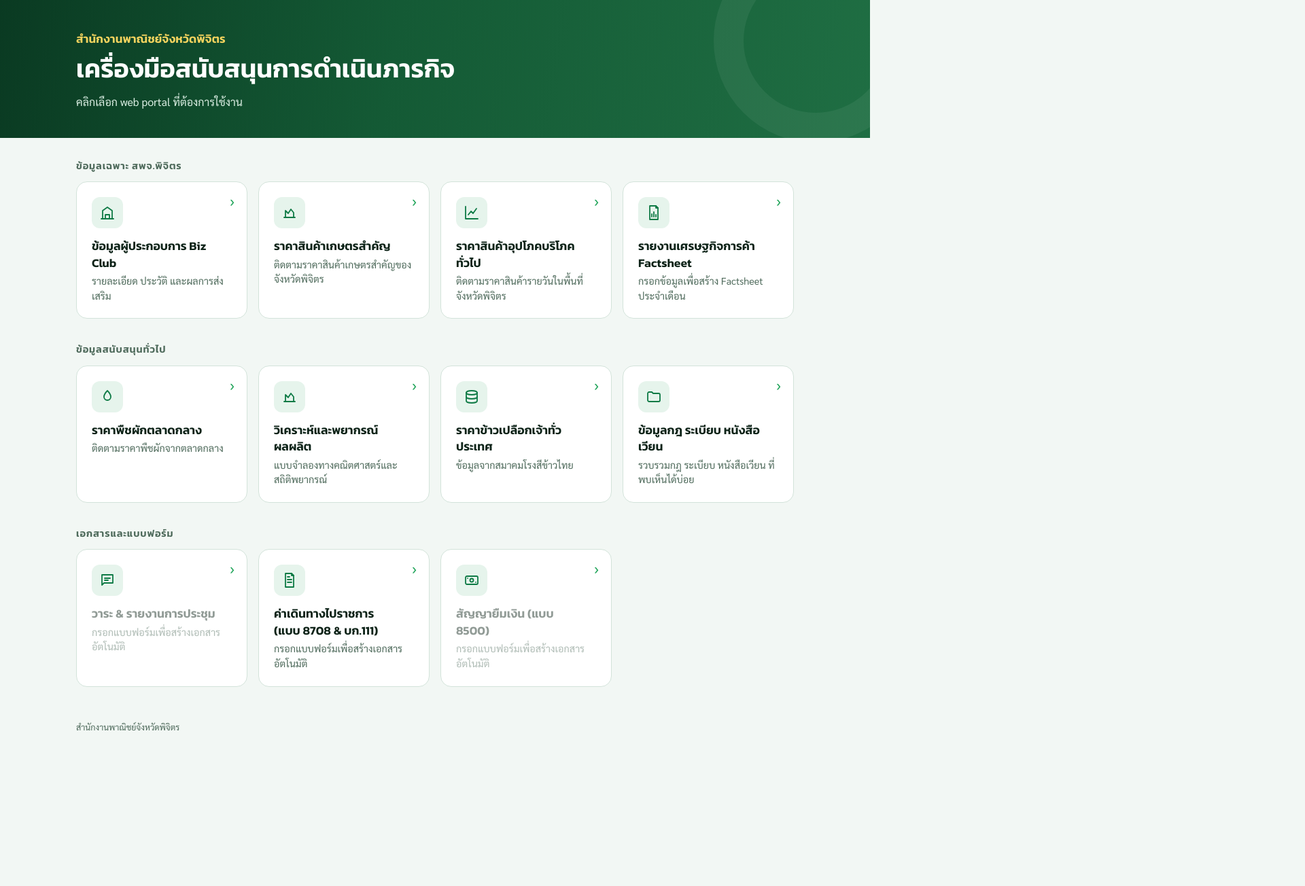
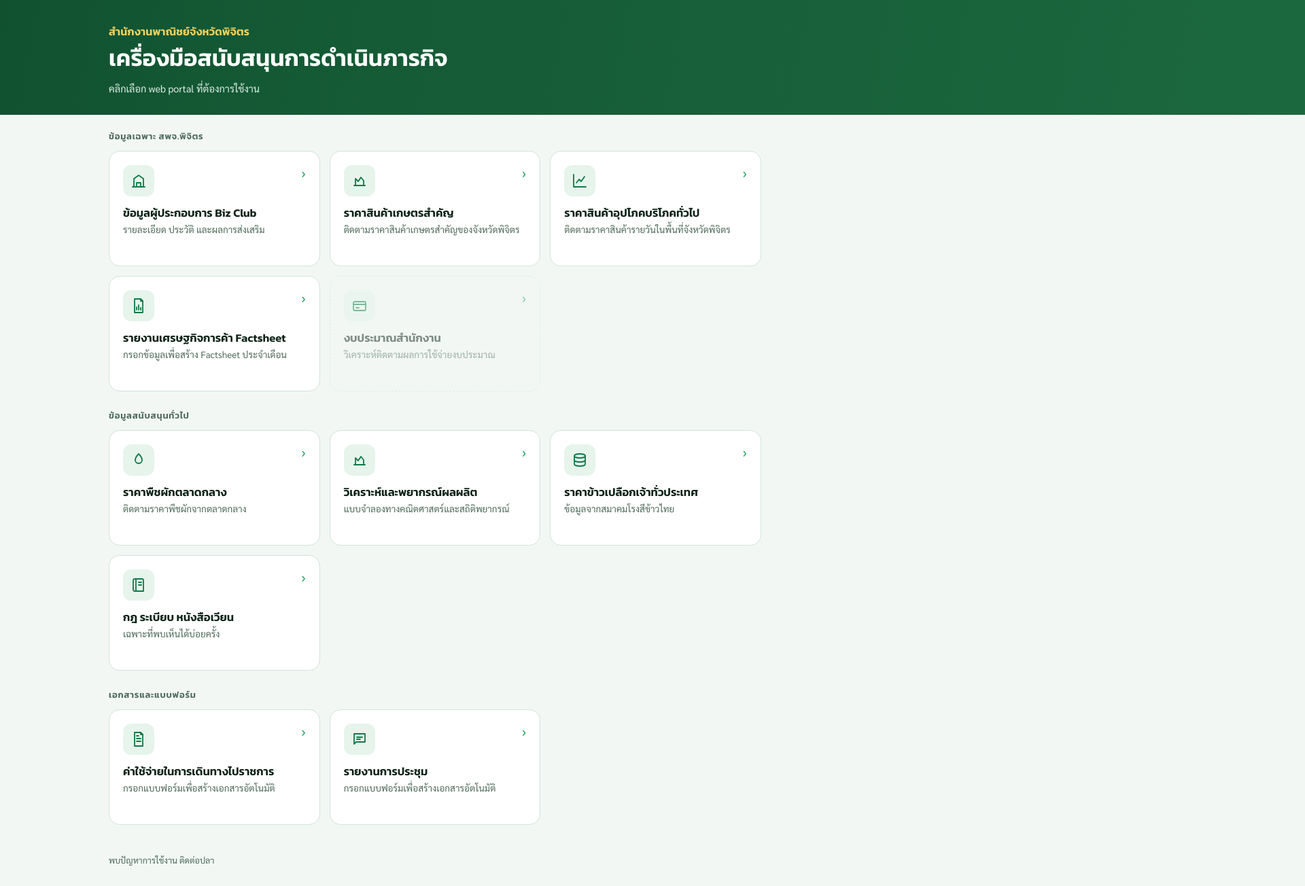
Before and after one commit to wuttinanmoc/phichit-mocsupport, a plain HTML site: page index.html in a window 1280 px wide. Shown: the top 1304 px of the page at 68% size, 1920 px wide, since content can reach past the window. Before the commit the page ends 1104 px from the top, so only its background shows below. Drawn offline with Linux system fonts and the light colour scheme.

Commit message:
Add files via upload

```diff
--- a/index.html
+++ b/index.html
@@ -12,169 +12,69 @@
   --forest:#073b24; --green:#0e7a45; --leaf:#22a55b; --gold:#f4d35e;
   --mint:#e6f4ec; --ground:#f2f7f4; --paper:#ffffff; --ink:#0d2318; --muted:#4e6a5b; --line:#d3e3da;
   --display:'Kanit','Prompt','Noto Sans Thai',sans-serif; --body:'Sarabun','Noto Sans Thai',sans-serif;
-  --pad:clamp(16px,4vw,32px);      /* ระยะขอบซ้ายขวา ปรับตามหน้าจอ */
-  --maxw:1120px;                    /* ความกว้างสูงสุดของเนื้อหาบนจอใหญ่ */
   color-scheme: light;
 }
-*,*::before,*::after{box-sizing:border-box}
-html{-webkit-text-size-adjust:100%;text-size-adjust:100%}
+*{box-sizing:border-box}
 html,body{margin:0;padding:0}
 img{max-width:100%}
 body{
-  background:var(--ground); color:var(--ink); font-family:var(--body);
-  font-size:clamp(15px,.9vw + 12px,16px); line-height:1.55;
-  min-height:100vh; min-height:100dvh;
-  display:flex; flex-direction:column;
-  overflow-wrap:break-word;
-  -webkit-tap-highlight-color:transparent;
+  background:var(--ground); color:var(--ink); font-family:var(--body); font-size:14px;
+  min-height:100vh;
+  padding-left:max(16px, env(safe-area-inset-left,0px));
+  padding-right:max(16px, env(safe-area-inset-right,0px));
+  padding-bottom:env(safe-area-inset-bottom,0px);
 }
-
-/* คอนเทนเนอร์กลาง ใช้ร่วมกันทั้ง header / main / footer ให้ขอบตรงกัน */
-.shell{
-  width:min(100%,var(--maxw)); margin-inline:auto;
-  padding-left:max(var(--pad),env(safe-area-inset-left,0px));
-  padding-right:max(var(--pad),env(safe-area-inset-right,0px));
-}
-
-/* ---------- Header (เต็มความกว้างจอ ไม่ใช้ negative margin แล้ว) ---------- */
 .head{
   background:linear-gradient(100deg,#0a3a22 0%,#145a35 45%,#1f6e43 100%);
-  color:#fff; position:relative; overflow:clip;
-  padding-top:calc(clamp(24px,5vw,44px) + env(safe-area-inset-top,0px));
-  padding-bottom:clamp(22px,4vw,40px);
+  color:#fff; margin:0 -100vw; padding:34px calc(16px + 100vw) 30px; position:relative; overflow:clip;
+  padding-top:calc(34px + env(safe-area-inset-top,0px));
 }
-.head::after{
-  content:"";position:absolute;right:-70px;top:-90px;
-  width:clamp(180px,30vw,300px);aspect-ratio:1;border-radius:50%;
-  border:clamp(28px,4vw,44px) solid rgba(255,255,255,.06);pointer-events:none
+.head::after{content:"";position:absolute;right:-70px;top:-90px;width:300px;height:300px;border-radius:50%;border:44px solid rgba(255,255,255,.06);pointer-events:none}
+.wrap{max-width:960px;margin:0 auto;position:relative;z-index:1}
+.org{font-family:var(--display);font-weight:600;font-size:clamp(14px,2.4vw,16px);color:var(--gold);margin:0 0 6px;letter-spacing:.01em}
+.title{font-family:var(--display);font-weight:600;font-size:clamp(24px,5vw,34px);line-height:1.25;margin:0;text-wrap:balance}
+.sub{margin:14px 0 0;color:#dcefe4;font-size:14.5px;max-width:52ch}
+main{max-width:960px;margin:0 auto;padding:22px 0 40px;display:grid;gap:26px}
+.group{display:grid;gap:12px}
+.eyebrow{font-family:var(--display);font-weight:600;font-size:13px;letter-spacing:.06em;color:var(--muted);margin:0}
+.grid{
+  display:grid; gap:14px;
+  grid-template-columns:repeat(auto-fill,minmax(min(100%,270px),1fr));
 }
-.head .shell{position:relative;z-index:1}
-.org{font-family:var(--display);font-weight:600;font-size:clamp(14px,2.4vw,17px);color:var(--gold);margin:0 0 6px;letter-spacing:.01em}
-.title{font-family:var(--display);font-weight:600;font-size:clamp(24px,5.2vw,38px);line-height:1.3;margin:0;text-wrap:balance}
-.sub{margin:12px 0 0;color:#dcefe4;font-size:clamp(14px,2vw,16px);max-width:52ch}
-
-/* ---------- Main ---------- */
-main{
-  flex:1 0 auto;
-  padding-top:clamp(18px,3vw,30px); padding-bottom:clamp(24px,4vw,44px);
-  display:grid; gap:clamp(22px,3.4vw,34px); align-content:start;
-}
-.group{display:grid;gap:12px}
-.eyebrow{font-family:var(--display);font-weight:600;font-size:clamp(13px,1.8vw,14.5px);letter-spacing:.06em;color:var(--muted);margin:0}
-
-.grid{
-  display:grid; gap:clamp(10px,1.6vw,16px);
-  grid-template-columns:repeat(auto-fill,minmax(min(100%,250px),1fr));
-}
-
-/* ---------- Card: เดสก์ท็อป/แท็บเล็ต = แนวตั้ง ---------- */
 a.btn{
-  display:flex; flex-direction:column; align-items:flex-start; gap:14px;
-  text-decoration:none; color:var(--ink);
-  background:var(--paper); border:1px solid var(--line); border-radius:16px;
-  padding:clamp(16px,2vw,22px); min-height:160px;
+  display:flex; flex-direction:column; align-items:flex-start; gap:14px; text-decoration:none; color:var(--ink);
+  background:var(--paper); border:1px solid var(--line); border-radius:16px; padding:20px; min-height:170px;
   position:relative;
   transition:border-color .15s ease, transform .15s ease, box-shadow .15s ease;
 }
+a.btn:hover{border-color:var(--leaf); box-shadow:0 6px 18px rgba(14,122,69,.12); transform:translateY(-2px)}
 a.btn:focus-visible{outline:2px solid var(--leaf); outline-offset:2px}
-a.btn:active{border-color:var(--leaf);background:#fafdfb}
 .icon{
   flex:none; width:46px; height:46px; border-radius:12px; display:grid; place-items:center;
   background:var(--mint); color:var(--green);
 }
 .icon svg{width:24px;height:24px;stroke:currentColor;fill:none;stroke-width:1.8;stroke-linecap:round;stroke-linejoin:round}
-.txt{min-width:0; flex:1; width:100%}
-.name{display:block;font-family:var(--display);font-weight:600;font-size:clamp(16px,1.2vw + 12px,17.5px);line-height:1.4;padding-right:22px}
-.desc{display:block;font-size:.9em;color:var(--muted);margin-top:4px;line-height:1.5}
-/* การ์ดที่อยู่ระหว่างพัฒนา: ตัวหนังสือจาง */
-.wip .name,.wip .desc{opacity:.45}
-.go{position:absolute;top:16px;right:18px;font-size:22px;line-height:1;color:var(--leaf);transition:transform .15s ease}
-
-/* hover เฉพาะอุปกรณ์ที่มีเมาส์ (กันอาการ hover ค้างบนมือถือ) */
-@media (hover:hover){
-  a.btn:hover{border-color:var(--leaf); box-shadow:0 6px 18px rgba(14,122,69,.12); transform:translateY(-2px)}
-  a.btn:hover .go{transform:translateX(3px)}
-}
-
-/* ---------- มือถือ: การ์ดแนวนอน กะทัดรัด กดง่าย ---------- */
-@media (max-width:599px){
-  .grid{grid-template-columns:1fr}
-  a.btn{
-    flex-direction:row; align-items:center; gap:14px;
-    min-height:76px; padding:14px 16px; border-radius:14px;
-  }
-  .txt{width:auto}
-  .name{padding-right:0}
-  .go{position:static; flex:none; align-self:center}
-  .icon{width:44px;height:44px}
-}
-
-/* จอเล็กมาก (<360px) */
-@media (max-width:359px){
-  a.btn{gap:10px;padding:12px}
-  .icon{width:38px;height:38px;border-radius:10px}
-  .icon svg{width:20px;height:20px}
-}
-
-/* ================= โหมดมือถือ (class .m ถูกเติมโดยสคริปต์ท้ายหน้า) =================
-   ใช้ได้ทั้งมือถือปกติ และกรณีเปิดแบบ "เว็บไซต์สำหรับเดสก์ท็อป" ที่ทำให้ตัวอักษรเล็กมาก */
-html.m body{font-size:17px;line-height:1.6;min-height:0}
-html.m .shell{padding-left:max(16px,env(safe-area-inset-left,0px));padding-right:max(16px,env(safe-area-inset-right,0px))}
-html.m .head{padding-top:calc(26px + env(safe-area-inset-top,0px));padding-bottom:26px}
-html.m .org{font-size:16px}
-html.m .title{font-size:28px;line-height:1.3}
-html.m .sub{font-size:16.5px;max-width:none}
-html.m main{gap:28px;padding-top:22px;padding-bottom:28px}
-html.m .group{gap:12px}
-html.m .eyebrow{font-size:16.5px;letter-spacing:.02em;color:var(--forest)}
-html.m .grid{grid-template-columns:1fr;gap:12px}
-html.m a.btn{
-  flex-direction:row;align-items:center;gap:14px;
-  min-height:84px;padding:16px;border-radius:16px;
-  border-width:1.5px;
-}
-html.m .icon{width:52px;height:52px;border-radius:14px}
-html.m .icon svg{width:28px;height:28px}
-html.m .txt{width:auto}
-html.m .name{font-size:18.5px;line-height:1.35;padding-right:0}
-html.m .desc{font-size:15.5px;line-height:1.45;margin-top:3px}
-html.m .go{position:static;flex:none;align-self:center;font-size:30px;margin-left:auto}
-html.m a.btn:hover{transform:none;box-shadow:none}
-html.m footer{font-size:14px}
-
-/* สำรอง: ถ้าสคริปต์ไม่ทำงาน ให้จอแคบใช้คอลัมน์เดียวและตัวอักษรใหญ่ขึ้น */
-@media (max-width:767px){
-  body{font-size:17px}
-  .grid{grid-template-columns:1fr}
-  .name{font-size:18px}
-  .desc{font-size:15px}
-  .eyebrow{font-size:16px}
-}
-
-/* ---------- Footer ---------- */
-footer{
-  padding-top:6px;
-  padding-bottom:calc(24px + env(safe-area-inset-bottom,0px));
-  color:var(--muted);font-size:12.5px;
-}
-
-@media (prefers-reduced-motion:reduce){
-  a.btn,.go{transition:none}
-  a.btn:hover{transform:none}
-}
+.txt{min-width:0; flex:1}
+.name{display:block;font-family:var(--display);font-weight:600;font-size:16.5px;line-height:1.35}
+.desc{display:block;font-size:13.5px;color:var(--muted);margin-top:4px}
+.go{position:absolute;top:18px;right:20px;font-size:20px;color:var(--leaf);transition:transform .15s ease}
+a.btn:hover .go{transform:translateX(3px)}
+a.btn.faded{opacity:.5;background:transparent;border-style:dashed}
+a.btn.faded:hover{opacity:.8}
+footer{max-width:960px;margin:0 auto;padding:4px 0 30px;color:var(--muted);font-size:12.5px}
 </style>
 </head>
 <body>
 
 <header class="head">
-  <div class="shell">
+  <div class="wrap">
     <p class="org">สำนักงานพาณิชย์จังหวัดพิจิตร</p>
     <h1 class="title">เครื่องมือสนับสนุนการดำเนินภารกิจ</h1>
     <p class="sub">คลิกเลือก web portal ที่ต้องการใช้งาน</p>
   </div>
 </header>
 
-<main class="shell">
+<main>
   <section class="group">
     <p class="eyebrow">ข้อมูลเฉพาะ สพจ.พิจิตร</p>
     <div class="grid">
@@ -223,6 +123,17 @@ footer{
         <span class="go" aria-hidden="true">›</span>
       </a>
 
+      <a class="btn faded" href="https://pla-meetingreport.vercel.app/" target="_blank" rel="noopener">
+        <span class="icon" aria-hidden="true">
+          <svg viewBox="0 0 24 24"><rect x="3" y="6" width="18" height="13" rx="2"/><path d="M3 10h18"/><path d="M7 15h4"/></svg>
+        </span>
+        <span class="txt">
+          <span class="name">งบประมาณสำนักงาน</span>
+          <span class="desc">วิเคราะห์ติดตามผลการใช้จ่ายงบประมาณ</span>
+        </span>
+        <span class="go" aria-hidden="true">›</span>
+      </a>
+
     </div>
   </section>
 
@@ -265,11 +176,11 @@ footer{
 
       <a class="btn" href="https://drive.google.com/drive/folders/1gbTXb1pBX-XEAf1bKeIT0JNIlHxur6FB" target="_blank" rel="noopener">
         <span class="icon" aria-hidden="true">
-          <svg viewBox="0 0 24 24"><path d="M3 7a2 2 0 012-2h4l2 2h8a2 2 0 012 2v8a2 2 0 01-2 2H5a2 2 0 01-2-2z"/></svg>
+          <svg viewBox="0 0 24 24"><path d="M4 5a2 2 0 012-2h11a2 2 0 012 2v16H6a2 2 0 01-2-2z"/><path d="M8 3v18"/><path d="M12 8h4M12 12h4"/></svg>
         </span>
         <span class="txt">
-          <span class="name">ข้อมูลกฎ ระเบียบ หนังสือเวียน</span>
-          <span class="desc">รวบรวมกฎ ระเบียบ หนังสือเวียน ที่พบเห็นได้บ่อย</span>
+          <span class="name">กฎ ระเบียบ หนังสือเวียน</span>
+          <span class="desc">เฉพาะที่พบเห็นได้บ่อยครั้ง</span>
         </span>
         <span class="go" aria-hidden="true">›</span>
       </a>
@@ -281,34 +192,23 @@ footer{
     <p class="eyebrow">เอกสารและแบบฟอร์ม</p>
     <div class="grid">
 
-      <a class="btn wip" href="https://pla-meetingreport.vercel.app/" target="_blank" rel="noopener">
+      <a class="btn" href="https://pla-expenseclaim.vercel.app/" target="_blank" rel="noopener">
         <span class="icon" aria-hidden="true">
-          <svg viewBox="0 0 24 24"><path d="M4 4h16v12H7l-3 3z"/><path d="M8 9h8M8 12h5"/></svg>
+          <svg viewBox="0 0 24 24"><path d="M6 2h9l3 3v17H6z"/><path d="M15 2v3h3"/><path d="M9 11h6M9 15h6M9 7h3"/></svg>
         </span>
         <span class="txt">
-          <span class="name">วาระ &amp; รายงานการประชุม</span>
+          <span class="name">ค่าใช้จ่ายในการเดินทางไปราชการ</span>
           <span class="desc">กรอกแบบฟอร์มเพื่อสร้างเอกสารอัตโนมัติ</span>
         </span>
         <span class="go" aria-hidden="true">›</span>
       </a>
 
-      <a class="btn" href="https://pla-expenseclaim.vercel.app/" target="_blank" rel="noopener">
+      <a class="btn" href="https://pla-meetingreport.vercel.app/" target="_blank" rel="noopener">
         <span class="icon" aria-hidden="true">
-          <svg viewBox="0 0 24 24"><path d="M6 2h9l3 3v17H6z"/><path d="M15 2v3h3"/><path d="M9 11h6M9 15h6M9 7h3"/></svg>
+          <svg viewBox="0 0 24 24"><path d="M4 4h16v12H7l-3 3z"/><path d="M8 9h8M8 12h5"/></svg>
         </span>
         <span class="txt">
-          <span class="name">ค่าเดินทางไปราชการ (แบบ 8708 &amp; บก.111)</span>
-          <span class="desc">กรอกแบบฟอร์มเพื่อสร้างเอกสารอัตโนมัติ</span>
-        </span>
-        <span class="go" aria-hidden="true">›</span>
-      </a>
-
-      <a class="btn wip" href="https://pla-meetingreport.vercel.app/" target="_blank" rel="noopener">
-        <span class="icon" aria-hidden="true">
-          <svg viewBox="0 0 24 24"><rect x="3" y="6" width="18" height="12" rx="2"/><circle cx="12" cy="12" r="2.5"/><path d="M6 9v.01M18 15v.01"/></svg>
-        </span>
-        <span class="txt">
-          <span class="name">สัญญายืมเงิน (แบบ 8500)</span>
+          <span class="name">รายงานการประชุม</span>
           <span class="desc">กรอกแบบฟอร์มเพื่อสร้างเอกสารอัตโนมัติ</span>
         </span>
         <span class="go" aria-hidden="true">›</span>
@@ -318,30 +218,7 @@ footer{
   </section>
 </main>
 
-<footer class="shell">สำนักงานพาณิชย์จังหวัดพิจิตร</footer>
+<footer>พบปัญหาการใช้งาน ติดต่อปลา</footer>
 
-<script>
-(function(){
-  var de=document.documentElement, body=document.body;
-  function fit(){
-    var ua=/Android|iPhone|iPad|iPod|Mobile/i.test(navigator.userAgent);
-    var coarse=window.matchMedia&&matchMedia('(pointer:coarse)').matches;
-    var land=window.innerWidth>window.innerHeight;
-    var s1=Math.min(screen.width,screen.height), s2=Math.max(screen.width,screen.height);
-    var deviceW=land?s2:s1;                       /* ความกว้างจอจริง (CSS px) */
-    var isPhone=(ua||coarse)&&s1<=820;
-    de.classList.toggle('m',isPhone);
-    body.style.zoom='';
-    if(isPhone){
-      /* ถ้าเบราว์เซอร์เปิดโหมดเดสก์ท็อป (layout กว้าง 900-1000px) ให้ขยายกลับให้พอดีจอ */
-      var r=window.innerWidth/deviceW;
-      if(r>1.2) body.style.zoom=r.toFixed(3);
-    }
-  }
-  fit();
-  window.addEventListener('resize',fit);
-  window.addEventListener('orientationchange',function(){setTimeout(fit,200)});
-})();
-</script>
 </body>
 </html>
```
